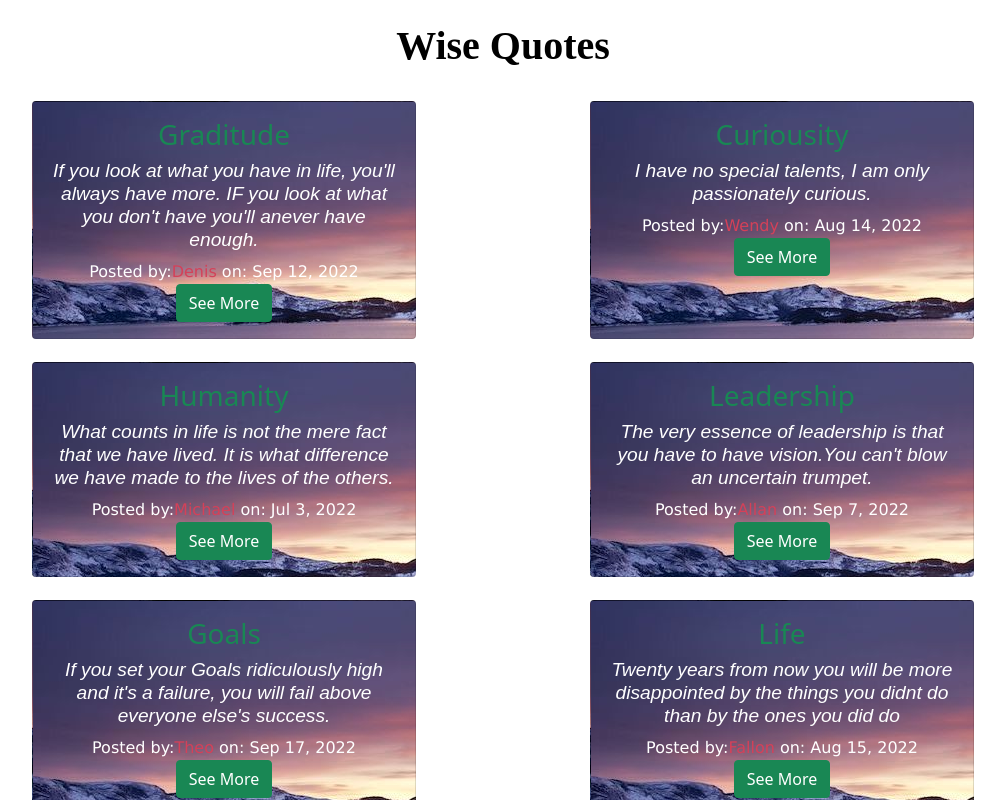
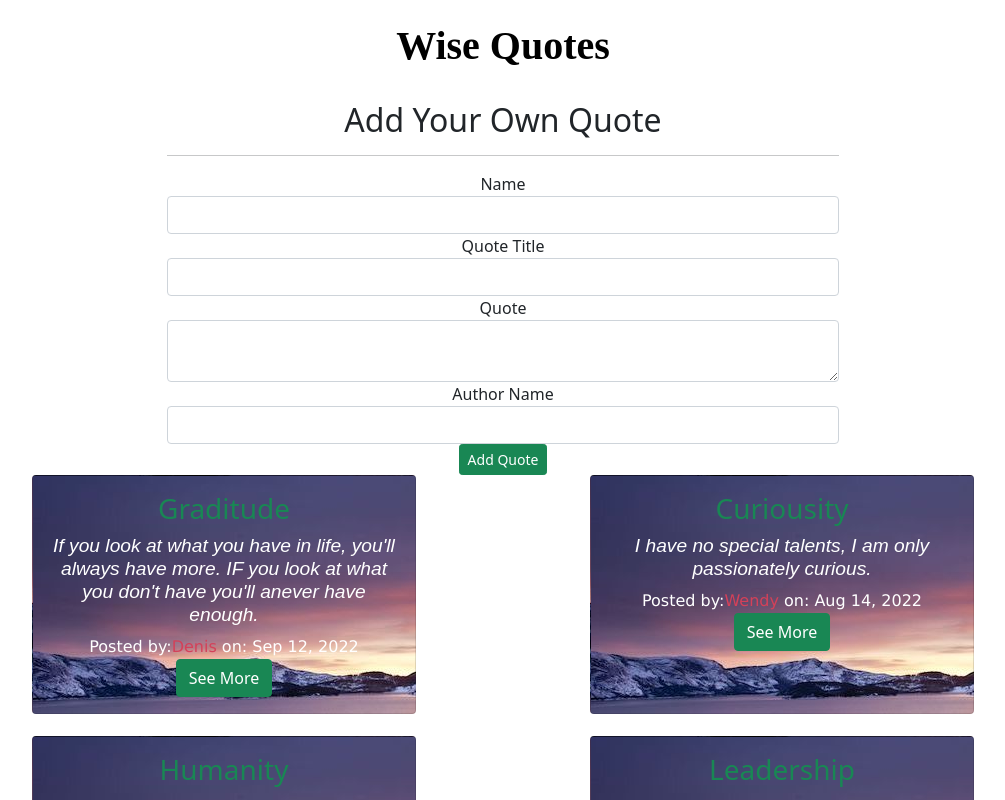
Before and after one commit to joey57/Quotes, an Angular app: page / in a window 1280 px wide. Shown: the top 800 px of the page, without its empty margins (137-1142 px from the left). Built offline with nearby package versions, Linux system fonts and the light colour scheme.

Commit message:
added form blue print and display in parent component

```diff
--- a/src/app/quote-form/quote-form.component.html
+++ b/src/app/quote-form/quote-form.component.html
@@ -1 +1,24 @@
-<p>quote-form works!</p>
+<div class="container-fluid">
+  <h2 class="text-center">Add Your Own Quote</h2>
+  <hr>
+  <form>
+    <div class="form-group">
+      <label for="name">Name</label>
+      <input type="text" required class="form-control" id="name">
+    </div>
+    <div class="form-group">
+      <label for="name">Quote Title</label>
+      <input type="text" required class="form-control" id="name">
+    </div>
+    <div class="form-group">
+      <label for="description">Quote</label>
+      <textarea class="form-control" id="quote" row="4" required></textarea>
+    </div>
+    <div class="form-group">
+      <label for="name">Author Name</label>
+      <input type="text" required class="form-control" id="name">
+    </div>
+    <button class="btn btn-sm btn-success">Add Quote</button>
+
+  </form>
+</div>
--- a/src/app/quote/quote.component.html
+++ b/src/app/quote/quote.component.html
@@ -1,5 +1,14 @@
 <div class="container overlay" style="text-align: center;">
   <h1> {{ title | titlecase}}</h1>
+  <div class="container">
+    <div class="row">
+      <div class="col-sm-2"></div>
+      <div class="col-sm-8">
+        <app-quote-form></app-quote-form>
+      </div>
+    </div>
+  </div>
+
   <div class="all-cards">
     <div *ngFor="let quote of quotes;let i = index" class="card" style="width: 24rem;">
       <div class="card-body">
@@ -8,9 +17,8 @@
         <app-quote-detail *ngIf="quote.showInfo" [quoty]="quote" (isRead)="quoteDelete($event,i)"></app-quote-detail>
         <span class="card-subtittle mb-2">Posted by:<span id="name">{{quote.name}}</span><span id="date">  on: <span id="datecolor">{{quote.datePosted|date}}</span></span></span>
         <button (click)="toggle(i)" class="btn btn-success"> See More </button>
-
       </div>
-
     </div>
   </div>
+
 </div>
```
